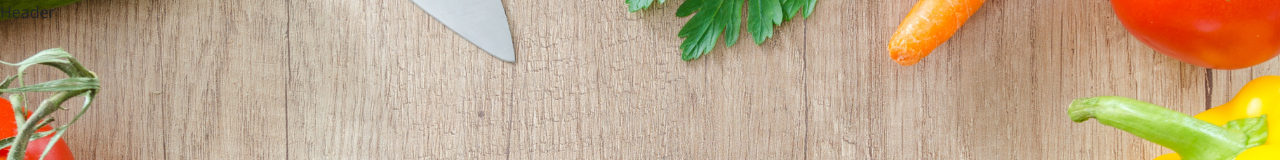
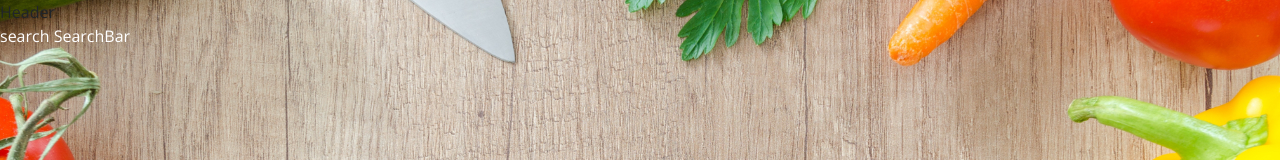
Before and after one commit to teeboteebo/yaddie-web, a React (Create React App) app: page / in a window 1280 px wide. Shown: the top 160 px of the page. Built offline with nearby package versions, Linux system fonts and the light colour scheme.

Commit message:
search bar component

```diff
--- a/src/components/Header/index.js
+++ b/src/components/Header/index.js
@@ -1,11 +1,13 @@
 import React from 'react'
 import './styles.scss'
+import SearchBar from '../SearchBar';
 
 class Header extends React.Component {
   render(){
     return(
       <header>
         Header
+        <SearchBar />
       </header>
     )
   }
--- /dev/null
+++ b/src/components/SearchBar/index.js
@@ -0,0 +1,13 @@
+import React from 'react'
+import './style.scss'
+
+class SearchBar extends React.Component {
+  render(){
+    return(
+      <article className="search-bar">
+        search SearchBar
+      </article>
+    )
+  }
+}
+export default SearchBar
--- /dev/null
+++ b/src/components/SearchBar/style.scss
@@ -0,0 +1,6 @@
+@import '../../sass/variables';
+
+.search-bar {
+  color:white;
+
+}
```
